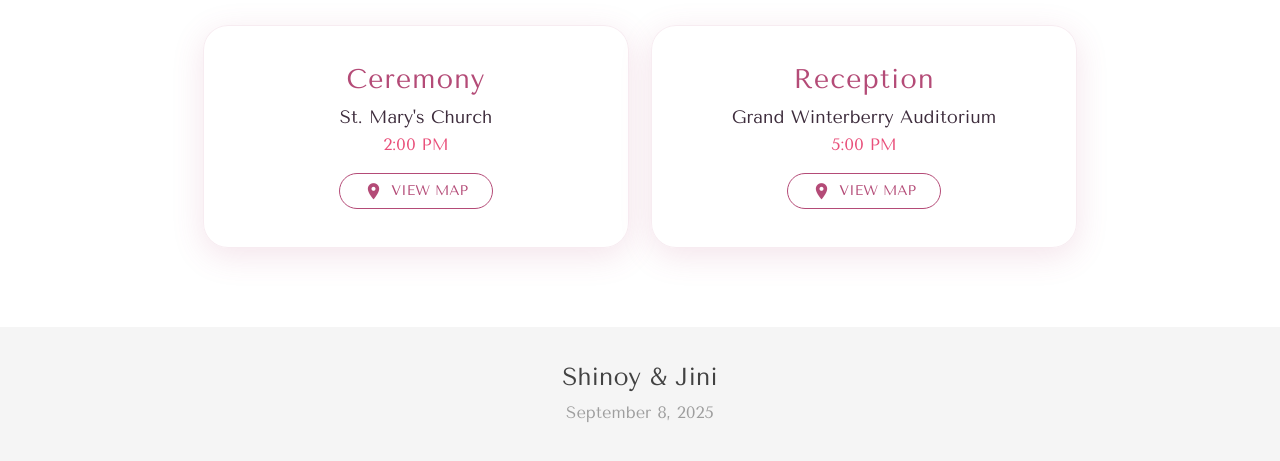
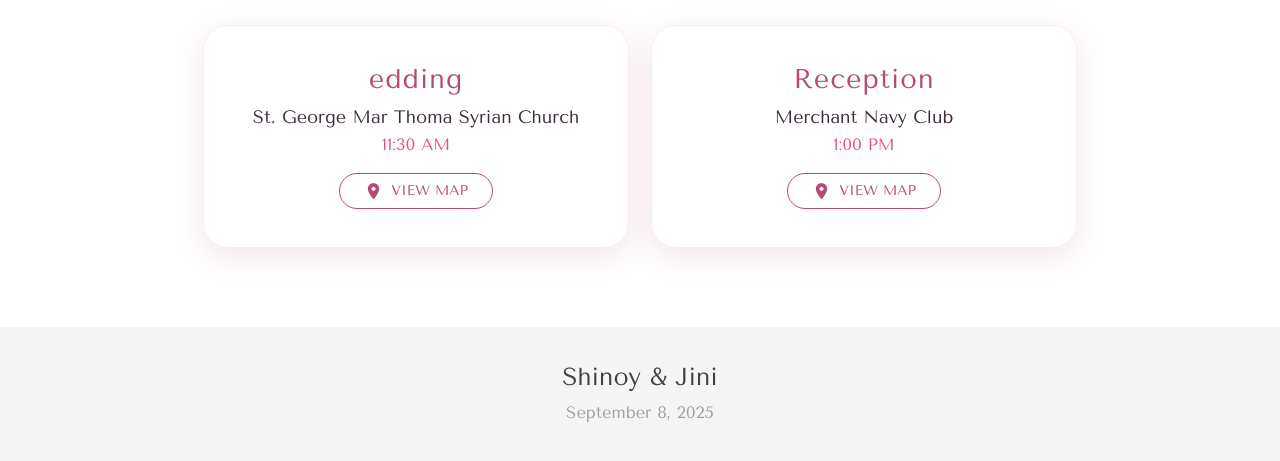
Before and after one commit to shinoys2622/Wedding, a plain HTML site: page index.html in a window 1280 px wide. Shown: the part 851-1312 px from the top of the page. Drawn offline with nearby package versions, Linux system fonts and the light colour scheme.

Commit message:
Updated the venue names

```diff
--- a/index.html
+++ b/index.html
@@ -30,9 +30,9 @@
       <div class="col s12 m6">
         <div class="card rounded">
           <div class="card-content center-align">
-            <span class="card-title">Ceremony</span>
-            <p class="venue-name">St. Mary's Church</p>
-            <p class="time">2:00 PM</p>
+            <span class="card-title">edding</span>
+            <p class="venue-name">St. George Mar Thoma Syrian Church</p>
+            <p class="time">11:30 AM</p>
             <div class="center-align">
               <a href="https://g.co/kgs/85xti7S" target="_blank" class="btn-flat waves-effect">
                 <i class="material-icons">place</i>View Map
@@ -46,8 +46,8 @@
         <div class="card rounded">
           <div class="card-content center-align">
             <span class="card-title">Reception</span>
-            <p class="venue-name">Grand Winterberry Auditorium</p>
-            <p class="time">5:00 PM</p>
+            <p class="venue-name">Merchant Navy Club</p>
+            <p class="time">1:00 PM</p>
             <div class="center-align">
               <a href="https://g.co/kgs/VEVutMe" target="_blank" class="btn-flat waves-effect">
                 <i class="material-icons">place</i>View Map
```
